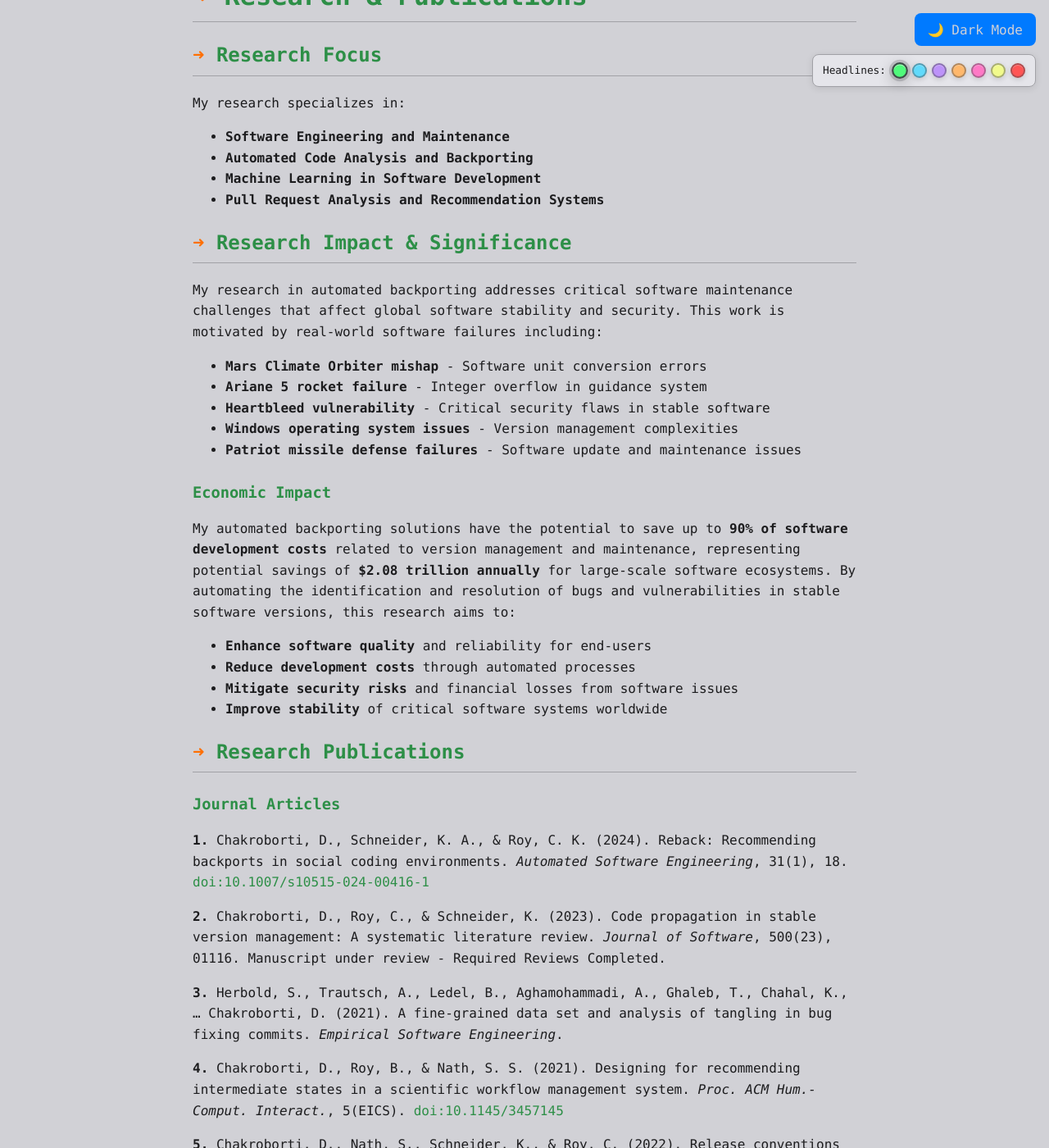
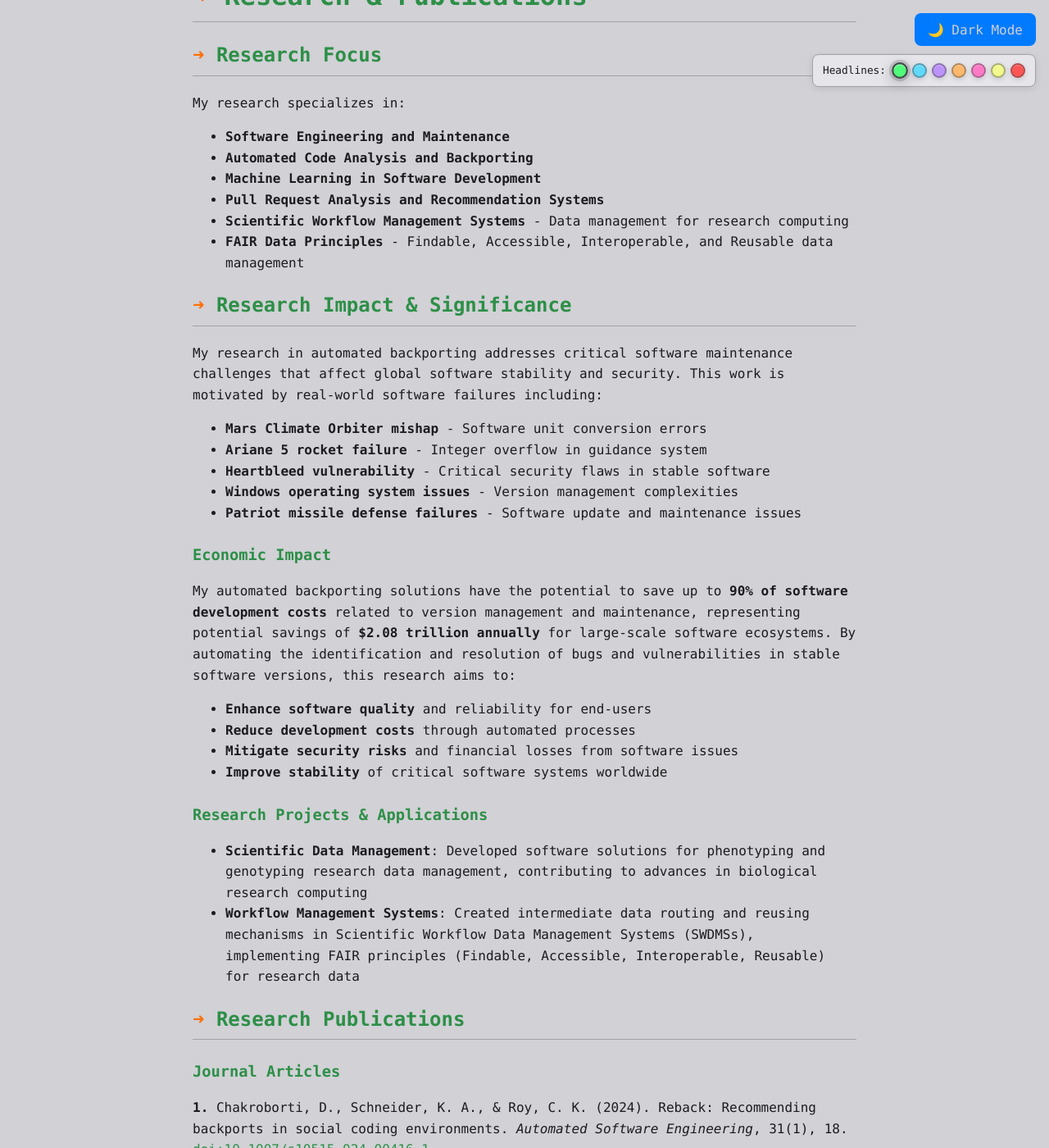
Before and after one commit to joydeba/joydeba.github.io, a Jekyll site: the page built from research.md, in a window 1280 px wide and 1400 px high, scrolled down 296 px. Shown: the whole window at 82% size. Built offline with Jekyll 4.4.1, drawn with Linux system fonts in a browser that asks for light colours; some of the changed text lies outside the part shown.

Commit message:
Expand research section to include new areas of specialization: Scientific Workflow Management Systems and FAIR Data Principles. Add details on research projects related to scientific data management and workflow systems, highlighting contributions to biological research computing and implementation of FAIR principles.

```diff
--- a/research.md
+++ b/research.md
@@ -12,6 +12,8 @@ My research specializes in:
 - **Automated Code Analysis and Backporting**
 - **Machine Learning in Software Development**
 - **Pull Request Analysis and Recommendation Systems**
+- **Scientific Workflow Management Systems** - Data management for research computing
+- **FAIR Data Principles** - Findable, Accessible, Interoperable, and Reusable data management
 
 ## Research Impact & Significance
 
@@ -30,6 +32,10 @@ My automated backporting solutions have the potential to save up to **90% of sof
 - **Reduce development costs** through automated processes
 - **Mitigate security risks** and financial losses from software issues
 - **Improve stability** of critical software systems worldwide
+
+### Research Projects & Applications
+- **Scientific Data Management**: Developed software solutions for phenotyping and genotyping research data management, contributing to advances in biological research computing
+- **Workflow Management Systems**: Created intermediate data routing and reusing mechanisms in Scientific Workflow Data Management Systems (SWDMSs), implementing FAIR principles (Findable, Accessible, Interoperable, Reusable) for research data
 
 ## Research Publications
 
@@ -99,9 +105,13 @@ See the [Projects](/projects) page for detailed information about my research to
 - **ICSME** (International Conference on Software Maintenance and Evolution)
 - **ICPC** (International Conference on Program Comprehension)
 - **MSR** (Mining Software Repositories)
+- **ICSA** (International Conference on Software Architecture)
+- **KSEM** (Knowledge Science, Engineering and Management)
+- **CCPE** (Concurrency and Computation: Practice and Experience)
 - **Automated Software Engineering Journal**
 - **Empirical Software Engineering Journal**
 - **ACM Human-Computer Interaction**
+- **Springer** book chapters
 
 ---
 
```
